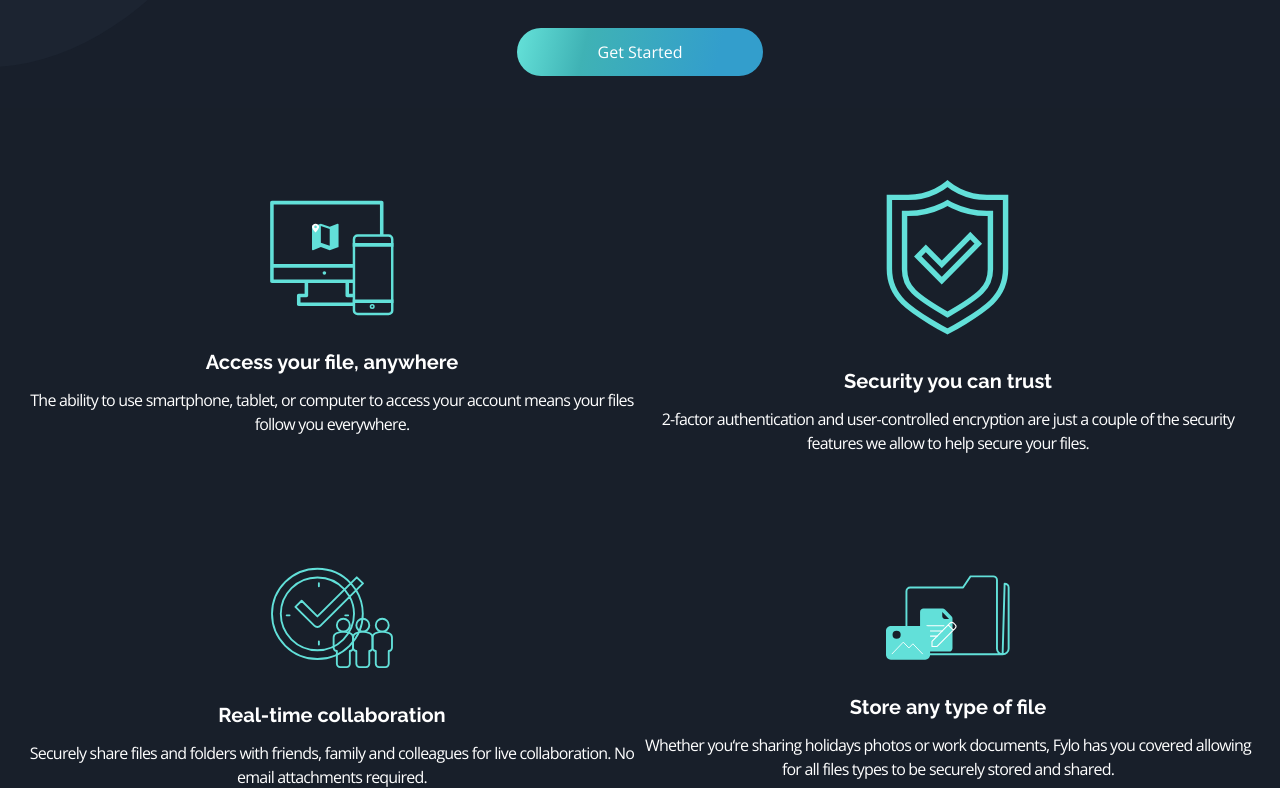
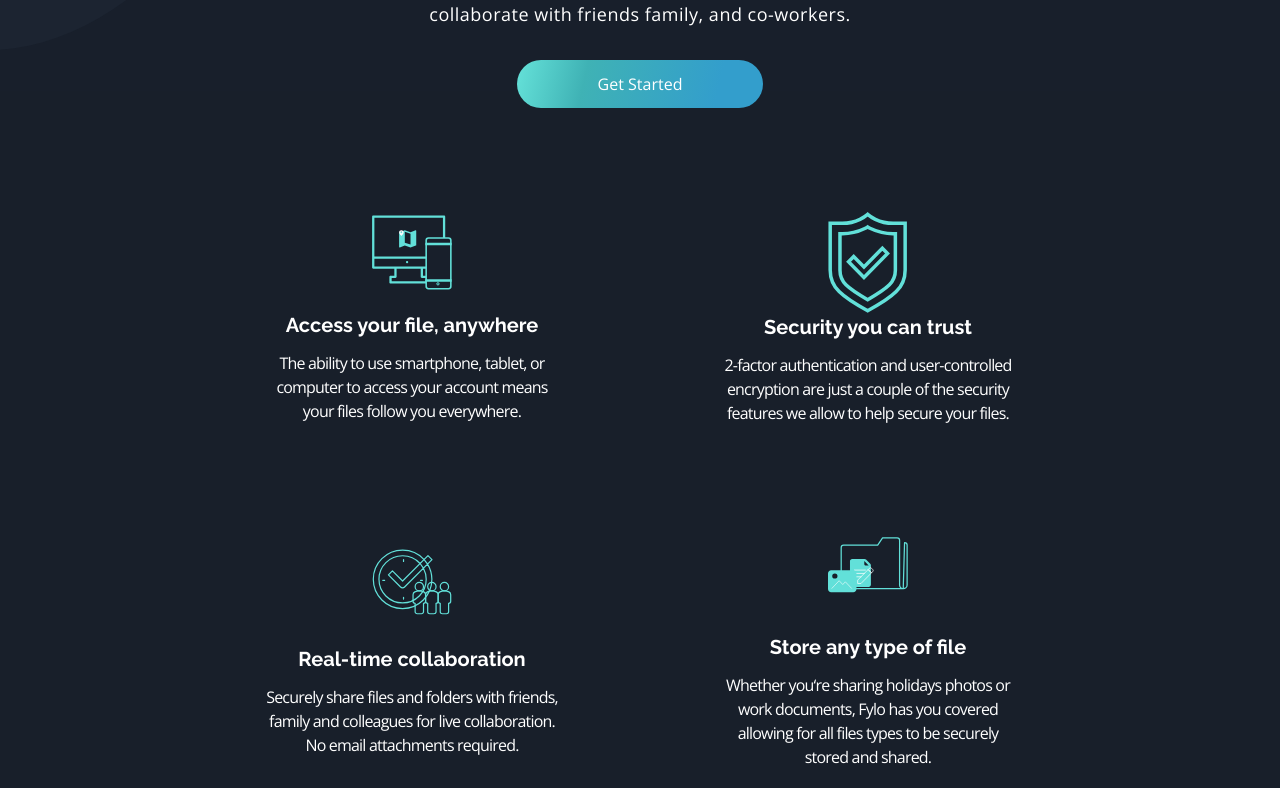
Before and after one commit to andrewpatasik/fylo-dark-theme-landing-page-master, a Next.js app: page / in a window 1280 px wide. Shown: the part 912-1700 px from the top of the page. Built offline with nearby package versions, Linux system fonts and the light colour scheme.

Commit message:
features section desktop

```diff
--- a/src/app/Features/index.tsx
+++ b/src/app/Features/index.tsx
@@ -5,20 +5,22 @@ const raleway = Raleway({ weight: ["400", "700"], subsets: ["latin"] });
 
 export const Features = () => {
   return (
-    <ul className="grid sm:grid-cols-2 text-center px-6">
-      <li className="flex flex-col justify-center items-center py-14">
+    <ul className="md:w-3/4 md:mx-auto grid grid-cols-2 text-center px-6">
+      <li className="flex flex-col items-center justify-center py-14">
+        <div className="basis-24">
           <Image
             src="/images/icon-access-anywhere.svg"
             alt="icon illustration for feature one access anywhere"
             width={0}
             height={0}
-          className="w-1/5 h-auto"
+            className="w-1/5 md:w-20"
           />
+        </div>
         <div>
-          <h3 className={`${raleway.className} text-xl font-bold mt-8 mb-3`}>
+          <h3 className={`${raleway.className} text-xl font-bold mt-8 mb-3 md:mt-0`}>
             Access your file, anywhere
           </h3>
-          <p className="tracking-tighter">
+          <p className="tracking-tighter md:tracking-thight md:px-20">
             The ability to use smartphone, tablet, or computer to access your
             account means your files follow you everywhere.
           </p>
@@ -26,18 +28,20 @@ export const Features = () => {
       </li>
 
       <li className="flex flex-col justify-center items-center py-14">
+        <div className="basis-24">
           <Image
             src="/images/icon-security.svg"
             alt="icon illustration for feature two security"
             width={0}
             height={0}
-          className="w-1/5 h-auto"
+            className="w-1/5 md:w-20"
           />
-        <div>
-          <h3 className={`${raleway.className} text-xl font-bold mt-8 mb-3`}>
+        </div>
+        <div className="basis-full">
+          <h3 className={`${raleway.className} text-xl font-bold mt-8 mb-3 md:mt-0`}>
             Security you can trust
           </h3>
-          <p className="tracking-tighter">
+          <p className="tracking-tighter md:tracking-thight md:px-20">
             2-factor authentication and user-controlled encryption are just a
             couple of the security features we allow to help secure your files.
           </p>
@@ -45,18 +49,20 @@ export const Features = () => {
       </li>
 
       <li className="flex flex-col justify-center items-center py-14">
+        <div className="basis-24">
           <Image
             src="/images/icon-collaboration.svg"
             alt="icon illustration for feature three collaboration"
             width={0}
             height={0}
-          className="w-1/5 h-auto"
+            className="w-1/5 md:w-20"
           />
+        </div>
         <div>
-          <h3 className={`${raleway.className} text-xl font-bold mt-8 mb-3`}>
+          <h3 className={`${raleway.className} text-xl font-bold mt-8 mb-3 md:mt-0`}>
             Real-time collaboration
           </h3>
-          <p className="tracking-tighter">
+          <p className="tracking-tighter md:tracking-thight md:px-20">
             Securely share files and folders with friends, family and colleagues
             for live collaboration. No email attachments required.
           </p>
@@ -64,21 +70,23 @@ export const Features = () => {
       </li>
 
       <li className="flex flex-col justify-center items-center py-14">
+        <div className="basis-24">
           <Image
             src="/images/icon-any-file.svg"
             alt="icon illustration for feature four multi-format file storage"
             width={0}
             height={0}
-          className="w-1/5 h-auto"
+            className="w-1/5 md:w-20"
           />
+        </div>
         <div>
-          <h3 className={`${raleway.className} text-xl font-bold mt-8 mb-3`}>
+          <h3 className={`${raleway.className} text-xl font-bold mt-8 mb-3 md:mt-0`}>
             Store any type of file
           </h3>
-          <p className="tracking-tighter">
-            Whether you&lsquo;re sharing holidays photos or work documents, Fylo has
-            you covered allowing for all files types to be securely stored and
-            shared.
+          <p className="tracking-tighter md:tracking-thight md:px-20">
+            Whether you&lsquo;re sharing holidays photos or work documents, Fylo
+            has you covered allowing for all files types to be securely stored
+            and shared.
           </p>
         </div>
       </li>
--- a/src/app/HeroSection/index.tsx
+++ b/src/app/HeroSection/index.tsx
@@ -24,7 +24,7 @@ export const HeroSection = () => {
         >
           All your files in one secure location, accessible anywhere.
         </h1>
-        <p className="tracking-tight md:text-lg md:tracking-normal md:px-14">
+        <p className="tracking-tight md:text-lg md:tracking-[0.5px] md:px-16">
           Fylo stores all your most important files in one secure location.
           Access them wherever you need, share and collaborate with friends
           family, and co-workers.
--- a/src/components/Background/index.tsx
+++ b/src/components/Background/index.tsx
@@ -2,7 +2,7 @@ import Image from "next/image";
 
 export const Background = ({ imageString }: { imageString: string }) => {
   return (
-    <div className="-z-50 intro absolute left-0 w-full h-[23rem] md:h-full">
+    <div className="-z-50 intro absolute left-0 w-full h-[24rem] md:h-screen">
       <Image
         src={imageString}
         alt="background"
--- a/src/components/Navbar/index.tsx
+++ b/src/components/Navbar/index.tsx
@@ -6,7 +6,7 @@ const raleway = Raleway({ weight: ['400', '700'], subsets: ["latin"]})
 
 export const Navbar = () => {
   return (
-    <nav className="intro w-full z-50 flex justify-between p-6 md:p-16">
+    <nav className="intro w-full z-50 flex justify-between p-6 md:py-20 md:px-16">
       <div>
         <Image
           src="/images/logo.svg"
```
Lines whose indentation alone changed are shown as unchanged.
